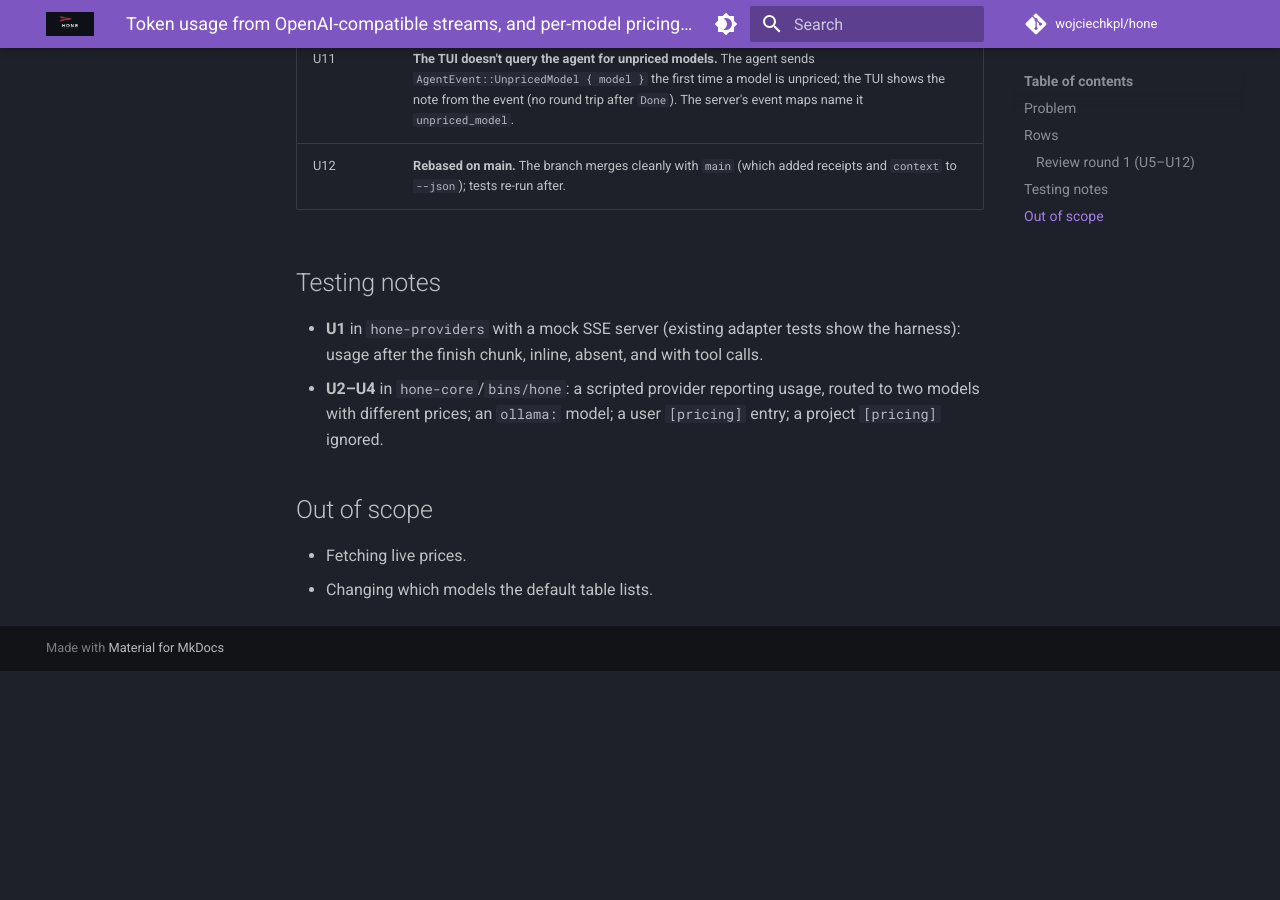
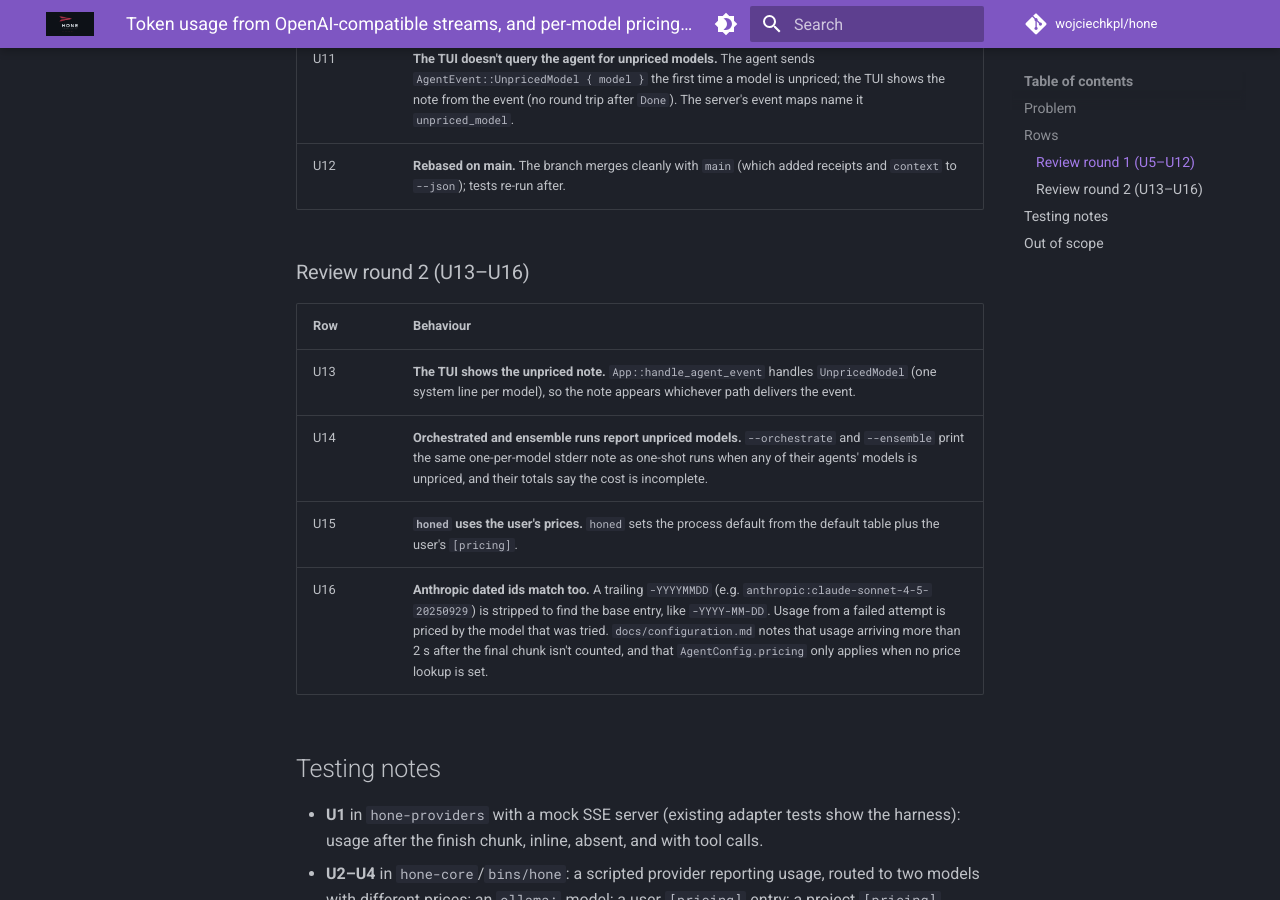
Before and after one commit to wojciechkpl/hone, an MkDocs documentation site: the page built from docs/plans/usage-and-pricing-spec.md, in a window 1280 px wide and 900 px high, scrolled down 2041 px. Built offline with MkDocs 1.6.1 and Material for MkDocs 9.7.7, drawn with Linux system fonts in a browser that asks for light colours; comment, search, counter and statistics services are not loaded; before the commit the page ends 2712 px from its top, so only the background shows below that.

Commit message:
docs: usage and pricing spec round 2 (U13–U16)

```diff
--- a/docs/plans/usage-and-pricing-spec.md
+++ b/docs/plans/usage-and-pricing-spec.md
@@ -29,6 +29,15 @@ Branch `fix/usage-and-pricing`, off `main`. Found while reviewing `hone eval` (P
 | U11 | **The TUI doesn't query the agent for unpriced models.** The agent sends `AgentEvent::UnpricedModel { model }` the first time a model is unpriced; the TUI shows the note from the event (no round trip after `Done`). The server's event maps name it `unpriced_model`. |
 | U12 | **Rebased on main.** The branch merges cleanly with `main` (which added receipts and `context` to `--json`); tests re-run after. |
 
+### Review round 2 (U13–U16)
+
+| Row | Behaviour |
+|---|---|
+| U13 | **The TUI shows the unpriced note.** `App::handle_agent_event` handles `UnpricedModel` (one system line per model), so the note appears whichever path delivers the event. |
+| U14 | **Orchestrated and ensemble runs report unpriced models.** `--orchestrate` and `--ensemble` print the same one-per-model stderr note as one-shot runs when any of their agents' models is unpriced, and their totals say the cost is incomplete. |
+| U15 | **`honed` uses the user's prices.** `honed` sets the process default from the default table plus the user's `[pricing]`. |
+| U16 | **Anthropic dated ids match too.** A trailing `-YYYYMMDD` (e.g. `anthropic:claude-sonnet-4-5-20250929`) is stripped to find the base entry, like `-YYYY-MM-DD`. Usage from a failed attempt is priced by the model that was tried. `docs/configuration.md` notes that usage arriving more than 2 s after the final chunk isn't counted, and that `AgentConfig.pricing` only applies when no price lookup is set. |
+
 ## Testing notes
 
 - **U1** in `hone-providers` with a mock SSE server (existing adapter tests show the harness): usage after the finish chunk, inline, absent, and with tool calls.
```
